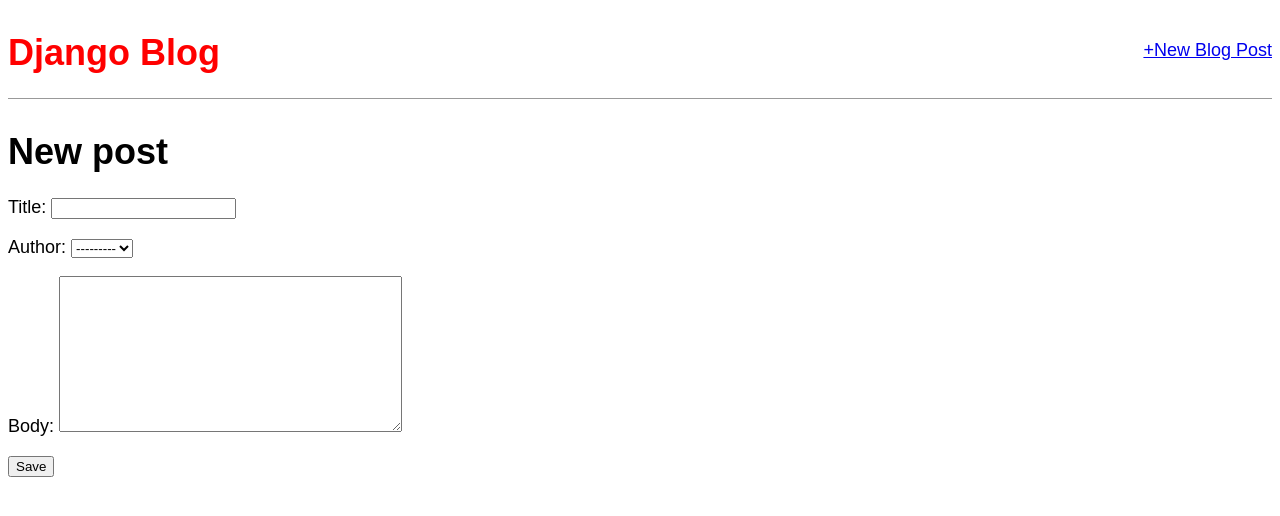
After one commit to eaca89/Blog, a Django app: page /post/new/ in a window 1280 px wide. The commit adds this page. Shown: the top 516 px of the page. Run offline with Django 3.2, Linux system fonts and the light colour scheme.

Commit message:
add blog posts

```diff
--- a/blog/models.py
+++ b/blog/models.py
@@ -1,4 +1,5 @@
 from django.db import models
+from django.urls import reverse
 
 class Post(models.Model):
     title = models.CharField(max_length=255)
@@ -7,3 +8,6 @@
 
     def __str__(self):
         return self.title
+
+    def get_absolute_url(self):
+        return reverse('post_detail', args=[str(self.id)])
--- a/blog/urls.py
+++ b/blog/urls.py
@@ -1,7 +1,8 @@
 from django.urls import path
-from .views import BlogListView, BlogDetailView
+from .views import BlogListView, BlogDetailView, BlogCreateView
 
 urlpatterns = [
     path('', BlogListView.as_view(), name='home'),
-    path('post/<int:pk>/', BlogDetailView.as_view(), name='post_detail'), # new
+    path('post/<int:pk>/', BlogDetailView.as_view(), name='post_detail'),
+    path('post/new/', BlogCreateView.as_view(), name='post_new'), # new
 ]
--- a/blog/views.py
+++ b/blog/views.py
@@ -1,4 +1,5 @@
 from django.views.generic import ListView, DetailView
+from django.views.generic.edit import CreateView
 from .models import Post
 
 class BlogListView(ListView):
@@ -9,3 +10,8 @@
 class BlogDetailView(DetailView):
     model = Post
     template_name = 'post_detail.html'
+
+class BlogCreateView(CreateView):
+    model = Post
+    template_name = 'post_new.html'
+    fields = ['title', 'author', 'body']
--- a/templates/base.html
+++ b/templates/base.html
@@ -1,5 +1,6 @@
 <!DOCTYPE html>
 {% load static %}
+
 <html lang="en">
 <head>
     <title>Django Blog</title>
@@ -8,7 +9,12 @@
 </head>
 <body>
     <header>
-        <h1><a href="{% url 'home' %}">Django Blog</a></h1>
+        <div class="nav-left">
+            <h1><a href="{% url 'home' %}">Django Blog</a></h1>
+        </div>
+        <div class="nav-right">
+            <a href="{% url 'post_new' %}">+New Blog Post</a>
+        </div>
     </header>
     <div>
         {% block content %}
--- /dev/null
+++ b/templates/post_new.html
@@ -0,0 +1,9 @@
+{% extends 'base.html' %}
+
+{% block content %}
+    <h1>New post</h1>
+    <form action="" method="post">{% csrf_token %}
+        {{ form.as_p }}
+        <input type="submit" value="Save">
+    </form>
+{% endblock content %}
```
